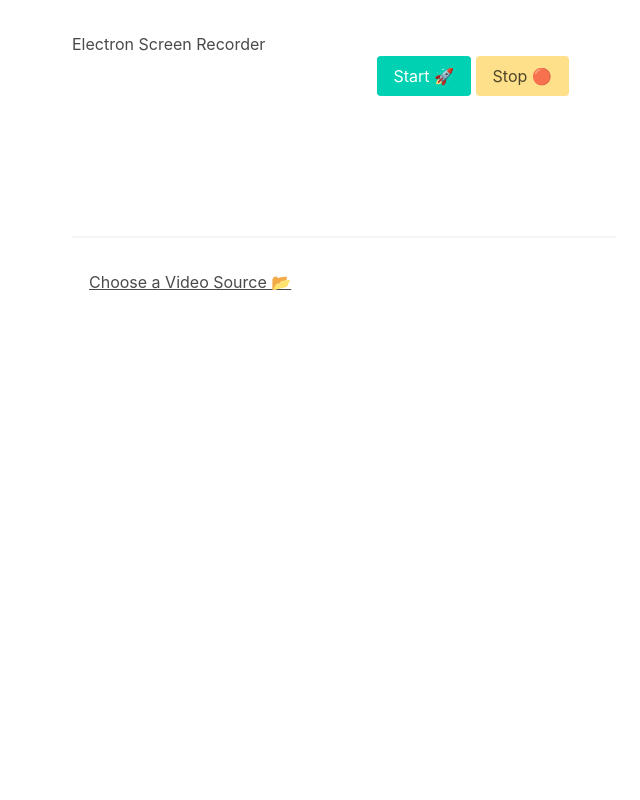
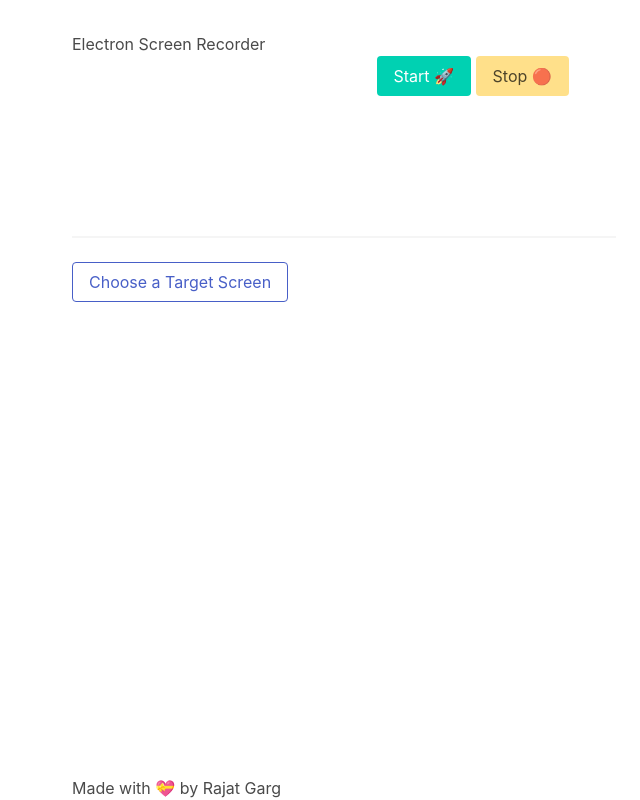
Before and after one commit to RajatGarg97/Screen-Recorder, an Electron app: page src/index.html in a window 800 px wide. Shown: the whole page, without its empty margins (56-696 px from the left). Drawn offline with nearby package versions, Linux system fonts and the light colour scheme.

Commit message:
Added minor css and title fixes

```diff
--- a/src/index.css
+++ b/src/index.css
@@ -4,3 +4,11 @@ body {
   max-width: 38rem;
   padding: 2rem;
 }
+
+footer{
+  font-family: -apple-system, BlinkMacSystemFont, "Segoe UI", Roboto, Helvetica, Arial, sans-serif;
+  bottom: 0;
+  position: absolute;
+  display: flex;
+  align-self: center;
+}
--- a/src/index.html
+++ b/src/index.html
@@ -3,7 +3,7 @@
 
 <head>
   <meta charset="UTF-8">
-  <title>Hello World!</title>
+  <title>Screen Recorder</title>
   <link rel="stylesheet" href="https://cdn.jsdelivr.net/npm/bulma@0.8.0/css/bulma.min.css">
   <link rel="stylesheet" href="index.css">
 
@@ -13,13 +13,15 @@
   <h1> Electron Screen Recorder </h1>
   <video></video>
   <button id="startbtn" class="button is-primary">Start 🚀 </button>
-  <button id="stopbtn" class="button is-warning">Stop 🔴 </button>
+  <button id="stopbtn" class="button is-warning ">Stop 🔴 </button>
   <hr />
-  <button id="videoSelectionBtn" class="button is-text">
-    Choose a Video Source 📂
+  <button id="videoSelectionBtn" class="button is-link is-outlined">
+    Choose a Target Screen
   </button>
 
 </body>
 <script defer src="render.js"></script>
 
+<footer> Made with 💝 by Rajat Garg</footer>
+
 </html>
```
